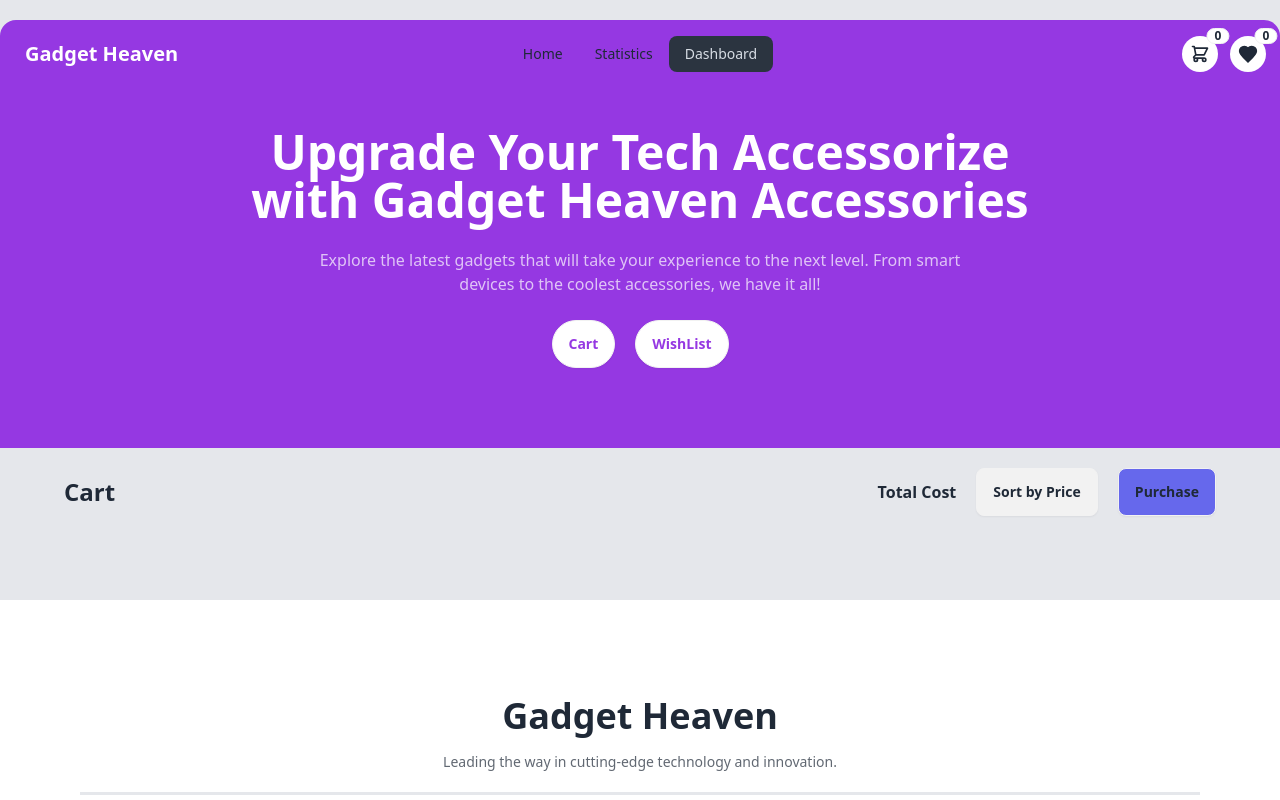
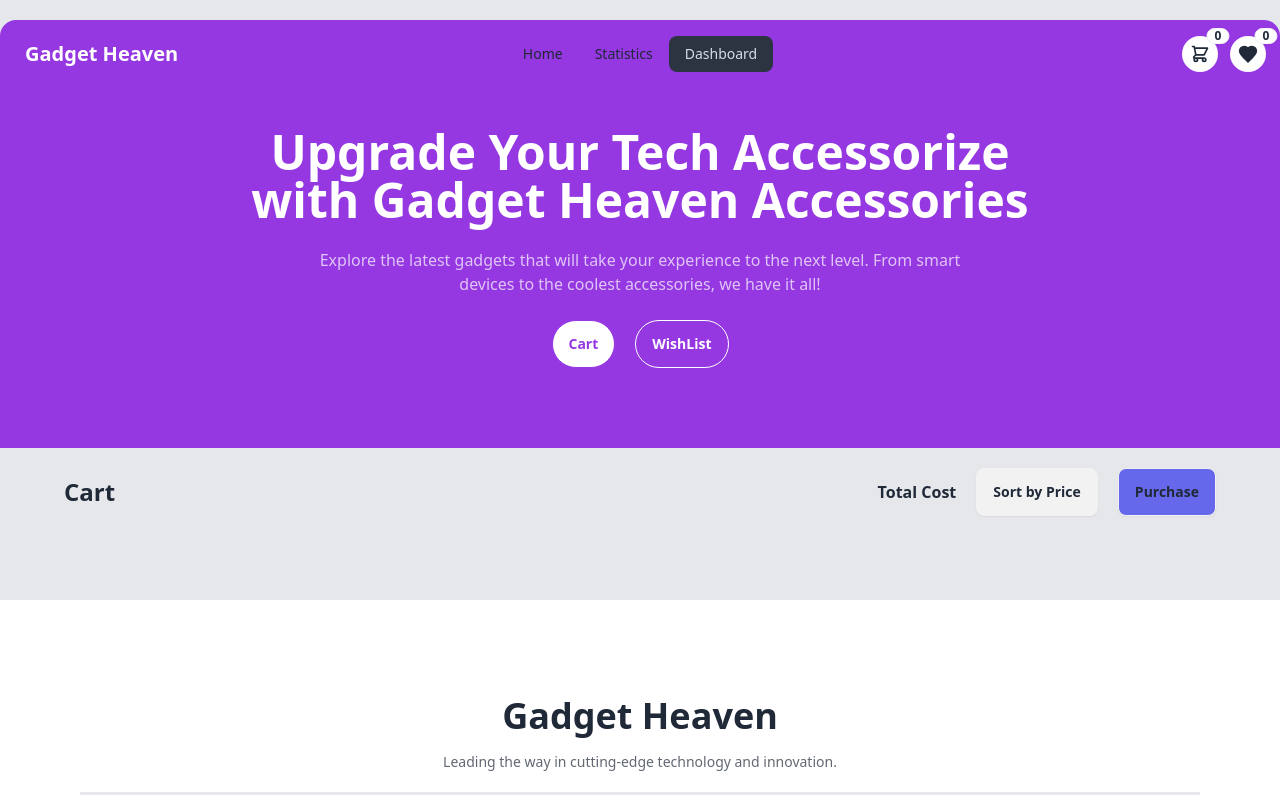
Before and after one commit to programming-hero-web-course-4/b10a8-gadget-heaven-YousufOO7, a React (Vite) app in the folder gadget-heaven/: page /dashboard in a window 1280 px wide. Shown: the top 800 px of the page. Built offline with nearby package versions, Linux system fonts and the light colour scheme.

Commit message:
toggle the cart and wish list

```diff
--- a/gadget-heaven/src/components/Cart/Cart.jsx
+++ b/gadget-heaven/src/components/Cart/Cart.jsx
@@ -3,7 +3,6 @@ import './Cart.css';
 import { RxCrossCircled } from "react-icons/rx";
 
 const Cart = ({ cart }) => {
-    console.log(cart);
     const { product_image, product_title, price, availability, description, specifications, rating } = cart;
     return (
         <div className='my-5 max-w-6xl mx-auto'>
--- /dev/null
+++ b/gadget-heaven/src/components/Categories.css
@@ -0,0 +1,10 @@
+/* a.active{
+    background-color: rgb(149, 56, 226);
+    color: wheat;
+} */
+
+.active{
+    background-color: rgb(149, 56, 226);
+    color: wheat;
+
+}
--- a/gadget-heaven/src/components/Categories.jsx
+++ b/gadget-heaven/src/components/Categories.jsx
@@ -1,13 +1,14 @@
 import PropTypes from 'prop-types';
 import { NavLink } from 'react-router-dom';
+import './Categories.css';
 
 const Categories = ({ categories }) => {
     return (
         <div>
             <div className="card bg-base-100 shadow-xl">
-                <NavLink className="btn bg-[#9538E2] text-white font-bold rounded-full my-2 w-[200px] mx-auto">All Products</NavLink>
+                <NavLink className={({isActive}) => `btn  ${isActive ? 'active' : ''} font-bold rounded-full my-2 w-[200px] mx-auto`}>All Products</NavLink>
                 {
-                    categories.map(category => <NavLink key={category.category} to={`/category/${category.category}`} className="btn bg-[#9538E2] text-white font-bold rounded-full my-2 w-[200px] mx-auto">
+                    categories.map(category => <NavLink key={category.category} to={`/category/${category.category}`} className={({isActive}) => `btn ${isActive ? 'active' : ''} font-bold rounded-full my-2 w-[200px] mx-auto`}>
                         {category.category}
                     </NavLink>)
                 }
--- /dev/null
+++ b/gadget-heaven/src/components/Dashboard/Dashboard.css
@@ -0,0 +1,5 @@
+.active{
+    background-color: white;
+    color: rgb(149, 56, 226);
+    /* color: black; */
+}
--- a/gadget-heaven/src/components/Dashboard/Dashboard.jsx
+++ b/gadget-heaven/src/components/Dashboard/Dashboard.jsx
@@ -1,8 +1,20 @@
 import PropTypes from 'prop-types';
-import { NavLink, Outlet } from 'react-router-dom';
 import CartList from '../CartList/CartList';
+import WishList from '../WishList/WishList';
+import './Dashboard.css';
+import { useState } from 'react';
 
 const Dashboard = props => {
+    const [isActive, setIsActive] = useState({ product: true, status: 'Cart' })
+
+    const handleActive = status => {
+        if (status === 'Cart') {
+            setIsActive({ product: true, status: 'Cart' })
+        }
+        else {
+            setIsActive({ product: false, status: 'WishList' })
+        }
+    }
     return (
         <div>
             <div className="hero bg-[#9538E2] pt-10 px-32 pb-20  mx-auto">
@@ -10,13 +22,18 @@ const Dashboard = props => {
                     <h1 className="text-5xl font-bold text-white w-5/6 mx-auto">Upgrade Your Tech Accessorize with Gadget Heaven Accessories</h1>
                     <p className="py-6 w-4/6 mx-auto text-white opacity-70">Explore the latest gadgets that will take your experience to the next level. From smart devices to the coolest accessories, we have it all!</p>
                     <div className='space-x-5'>
-                        <NavLink  className="btn bg-white text-[#9538E2] rounded-full  font-bold">Cart</NavLink>
-                        <NavLink to="/wishList" className="btn bg-white text-[#9538E2] rounded-full  font-bold">WishList</NavLink>
+                        <button
+                            onClick={() => handleActive("Cart")}
+                            className={`${isActive.product ? 'btn btn-outline active' : 'btn btn-outline'} rounded-full text-white`}>Cart</button>
+                        <button
+                            onClick={() => handleActive('wishList')}
+                            className={`${isActive.product ? 'btn btn-outline' : 'btn btn-outline active'} rounded-full text-white`}>WishList</button>
                     </div>
                 </div>
             </div>
             <div>
-                <CartList></CartList>
+                <div className={`${isActive.product ? "" : "hidden"}`}><CartList></CartList></div>
+                <div className={`${isActive.product ? "hidden" : ""}`}><WishList></WishList></div>
             </div>
         </div>
     );
--- /dev/null
+++ b/gadget-heaven/src/components/Wish/Wish.jsx
@@ -0,0 +1,31 @@
+import PropTypes from 'prop-types';
+import { RxCrossCircled } from "react-icons/rx";
+const Wish = ({wish}) => {
+    const {product_image, product_title, description, price} = wish
+    return (
+        <div className='my-5 max-w-6xl mx-auto'>
+        <div className={`bg-base-100 w-full shadow-xl rounded-2xl`}>
+            <div className="flex justify-between items-center p-4">
+                <div className=' flex gap-4'>
+                    <img className='image-container bg-cover h-[150px] rounded-2xl' src={product_image} alt="" />
+                    <div className='space-y-1'>
+                        <h3 className='font-semibold text-3xl'>{product_title}</h3>
+                        <h3 className='text-gray-500 '>{description}</h3>
+                        <h3 className='font-bold'>Price: {price}$</h3>
+                    </div>
+                </div>
+
+                <button
+                    className=' text-red-500 rounded-full text-3xl'><RxCrossCircled></RxCrossCircled></button>
+            </div>
+
+        </div>
+    </div>
+    );
+};
+
+Wish.propTypes = {
+
+};
+
+export default Wish;
--- /dev/null
+++ b/gadget-heaven/src/components/WishList/WishList.jsx
@@ -0,0 +1,32 @@
+import PropTypes from 'prop-types';
+import { useEffect, useState } from 'react';
+import { useLoaderData } from 'react-router-dom';
+import { getStoredToHeartLocal } from '../../Utility/productAddToLocal';
+import Wish from '../Wish/Wish';
+
+const WishList = props => {
+    const allProduct = useLoaderData();
+    const [wishes, setWishes] = useState([]);
+
+    useEffect(() => {
+        const storedWishList = getStoredToHeartLocal()
+        const wishList = allProduct.filter(product => storedWishList.includes(product.product_id));
+        setWishes(wishList);
+    },[])
+    return (
+        <div className='my-5 max-w-6xl mx-auto'>
+             <div className='flex justify-between items-center text-center mt-5'>
+                <h3 className="text-2xl font-bold">Cart</h3>
+            </div>
+            {
+                wishes.map((wish, idx) => <Wish key={idx} wish={wish}></Wish>)
+            }
+        </div>
+    );
+};
+
+WishList.propTypes = {
+
+};
+
+export default WishList;
--- a/gadget-heaven/src/main.jsx
+++ b/gadget-heaven/src/main.jsx
@@ -12,6 +12,7 @@ import Dashboard from './components/Dashboard/Dashboard';
 import ProductsCard from './components/ProductsCard/ProductsCard';
 import ProductDetails from './components/ProductDetails/ProductDetails';
 import CartList from './components/CartList/CartList';
+import WishList from './components/WishList/WishList';
 
 const router = createBrowserRouter([
   {
@@ -42,7 +43,7 @@ const router = createBrowserRouter([
       {
         path: "/dashboard",
         element: <Dashboard></Dashboard>,
-        loader: () => fetch('/products.json')
+        loader: () => fetch('/products.json'),
       },
       {
         path: "/product/:product_id",
```
